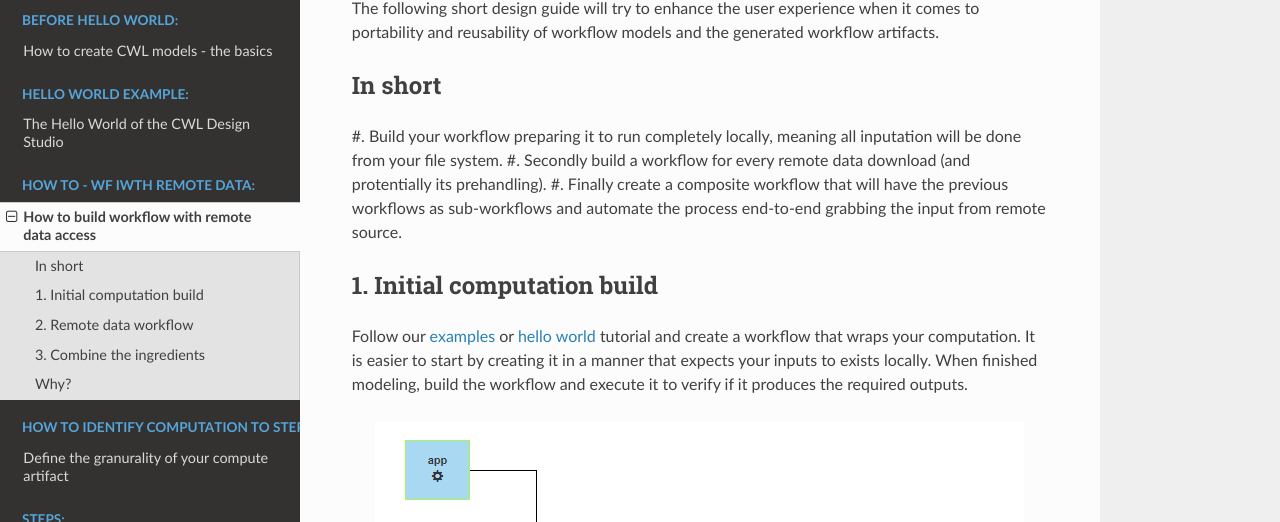
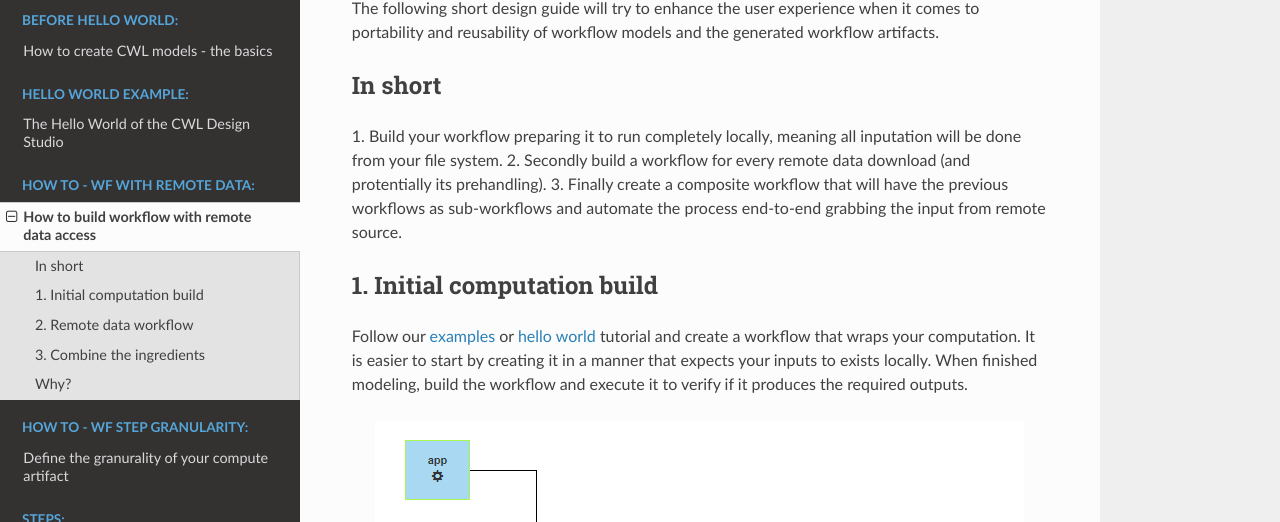
Before and after one commit to webgme/webgme-cwl, a Sphinx documentation site: the page built from docs/HowTos/building.rst, in a window 1280 px wide and 900 px high. Shown: the part 163-685 px from the top of the window. Built offline with Sphinx 7.4.7 and the Read the Docs theme 2.0.0, drawn with Linux system fonts in a browser that asks for light colours.

Commit message:
Fixing docs

```diff
--- a/docs/HowTos/building.rst
+++ b/docs/HowTos/building.rst
@@ -6,11 +6,11 @@ of workflow models and the generated workflow artifacts.
 
 In short
 _______________
-#. Build your workflow preparing it to run completely locally,
+1. Build your workflow preparing it to run completely locally,
 meaning all inputation will be done from your file system.
-#. Secondly build a workflow for every remote data download
+2. Secondly build a workflow for every remote data download
 (and protentially its prehandling).
-#. Finally create a composite workflow that will have the previous
+3. Finally create a composite workflow that will have the previous
 workflows as sub-workflows and automate the process end-to-end
 grabbing the input from remote source.
 
--- a/docs/HowTos/granule.rst
+++ b/docs/HowTos/granule.rst
@@ -6,9 +6,9 @@ of it. By granularity, we mean the task of each step or
 sub-workflow in the workflow (one end of the spectrum is the
 singular compute workflow step). While each use-case is unique
 we can provide a few things to take into consideration:
-#. Identify whether there are any intermediate file states
+- Identify whether there are any intermediate file states
 as those could provide natural cuts on ytour computation.
-#. Another aspect is the re-use of any atomic element. You
+- Another aspect is the re-use of any atomic element. You
 do not need to separate worklow/step just for the sake of it.
 You need to create computational steps that do meaningful work
 and potentially can be leveraged in other workflows.
--- a/docs/index.rst
+++ b/docs/index.rst
@@ -32,13 +32,13 @@ Welcome to WebGME-CWL's documentation!
 
 .. toctree::
    :maxdepth: 2
-   :caption: How to - wf iwth remote data:
+   :caption: How to - wf with remote data:
 
    HowTos/building.rst
 
 .. toctree::
    :maxdepth: 2
-   :caption: How to identify computation to step granularity:
+   :caption: How to - wf step granularity:
 
    HowTos/granule.rst
 
```
